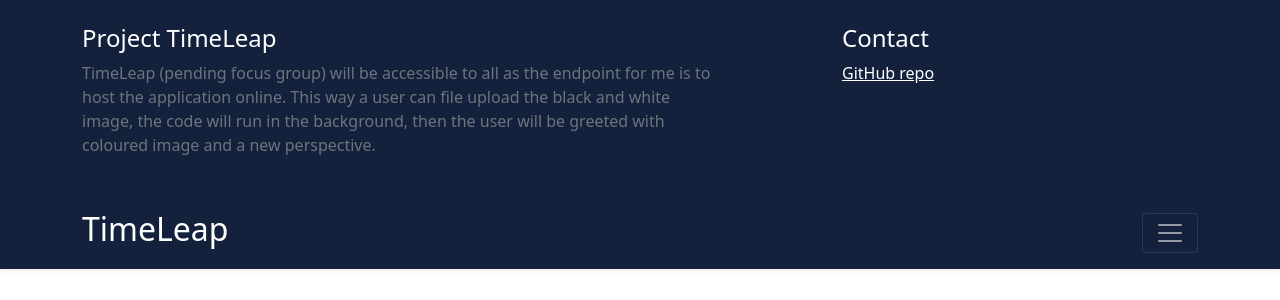
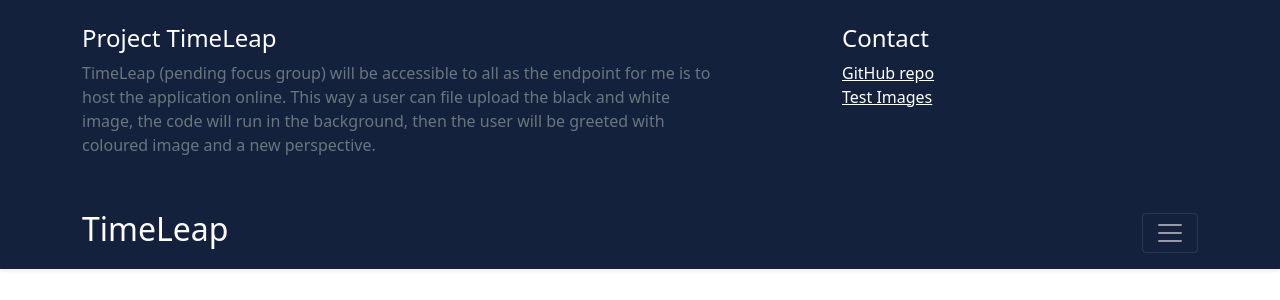
Before and after one commit to JasonVanRaamsdonk/TimeLeap_v0.2.0, a Django app: page / in a window 1280 px wide, after a click that opens the changed part. Shown: the top 300 px of the page. Run offline with Django 3.2, Linux system fonts and the light colour scheme; some libraries are stand-ins or nearby versions.

Commit message:
added google image folder

```diff
--- a/templates/index.html
+++ b/templates/index.html
@@ -60,7 +60,7 @@
             <h4 class="text-white">Contact</h4>
             <ul class="list-unstyled">
               <li><a href="https://github.com/JasonVanRaamsdonk/Project_TimeLeap" class="text-white">GitHub repo</a></li>
-<!--               <li><a href="#" class="text-white">Email me</a></li> -->
+              <li><a href="https://drive.google.com/drive/folders/1ZZ0BwVkAKzoCzXc0yLA9OutFaOHj6tyN" class="text-white">Test Images</a></li>
             </ul>
           </div>
         </div>
```
Also changed, not shown: static/images/fatpig3_4yQKzvH.png (added), static/images/fatpig3_R2oplAq.png (added), static/images/fatpig3_SLxCJ9x.png (added), static/images/mariya_takeuchi_closeup_RhyERQE.jpg (added), static/images/wiki_oBnXW1C.jpg (added).
